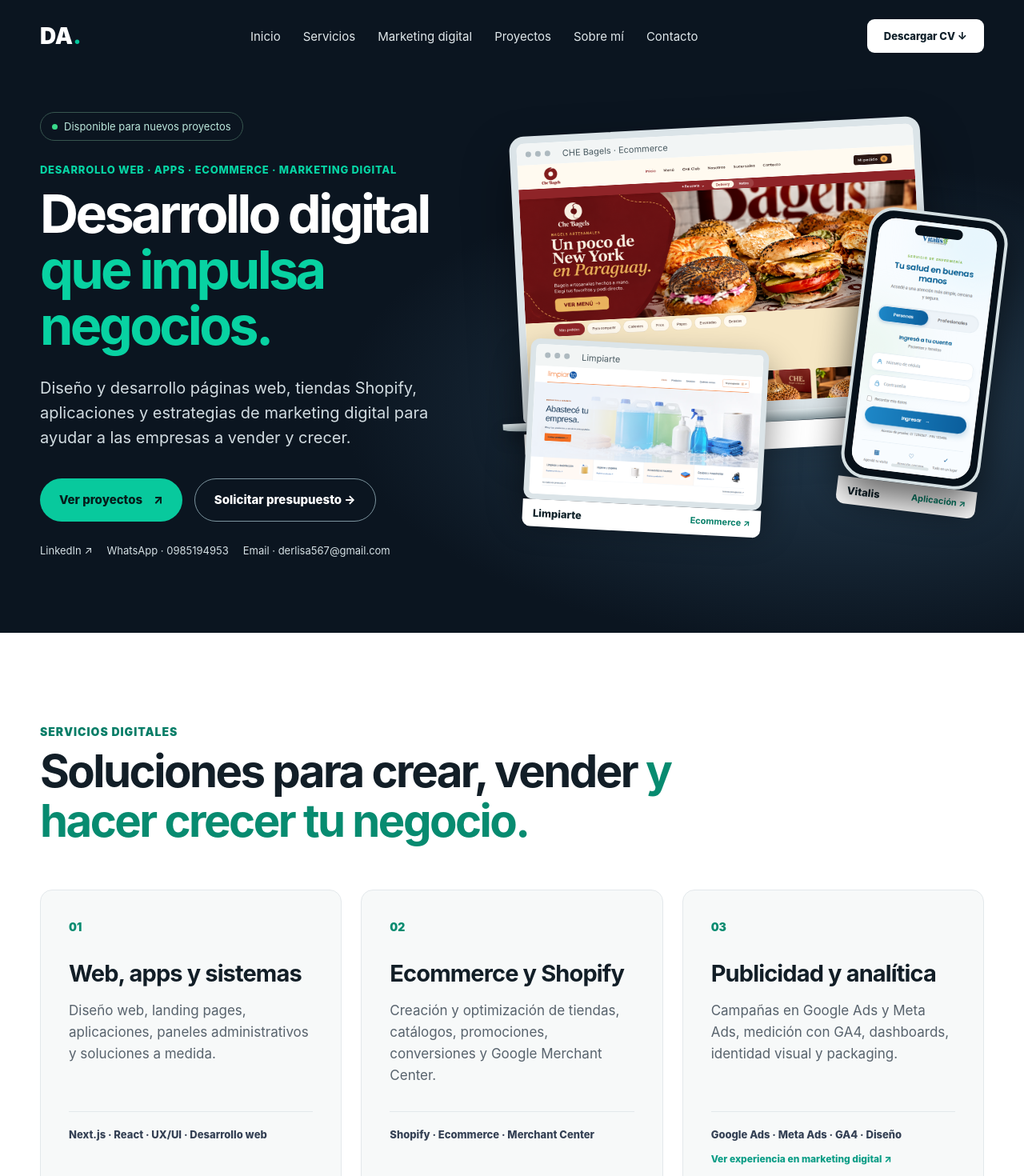
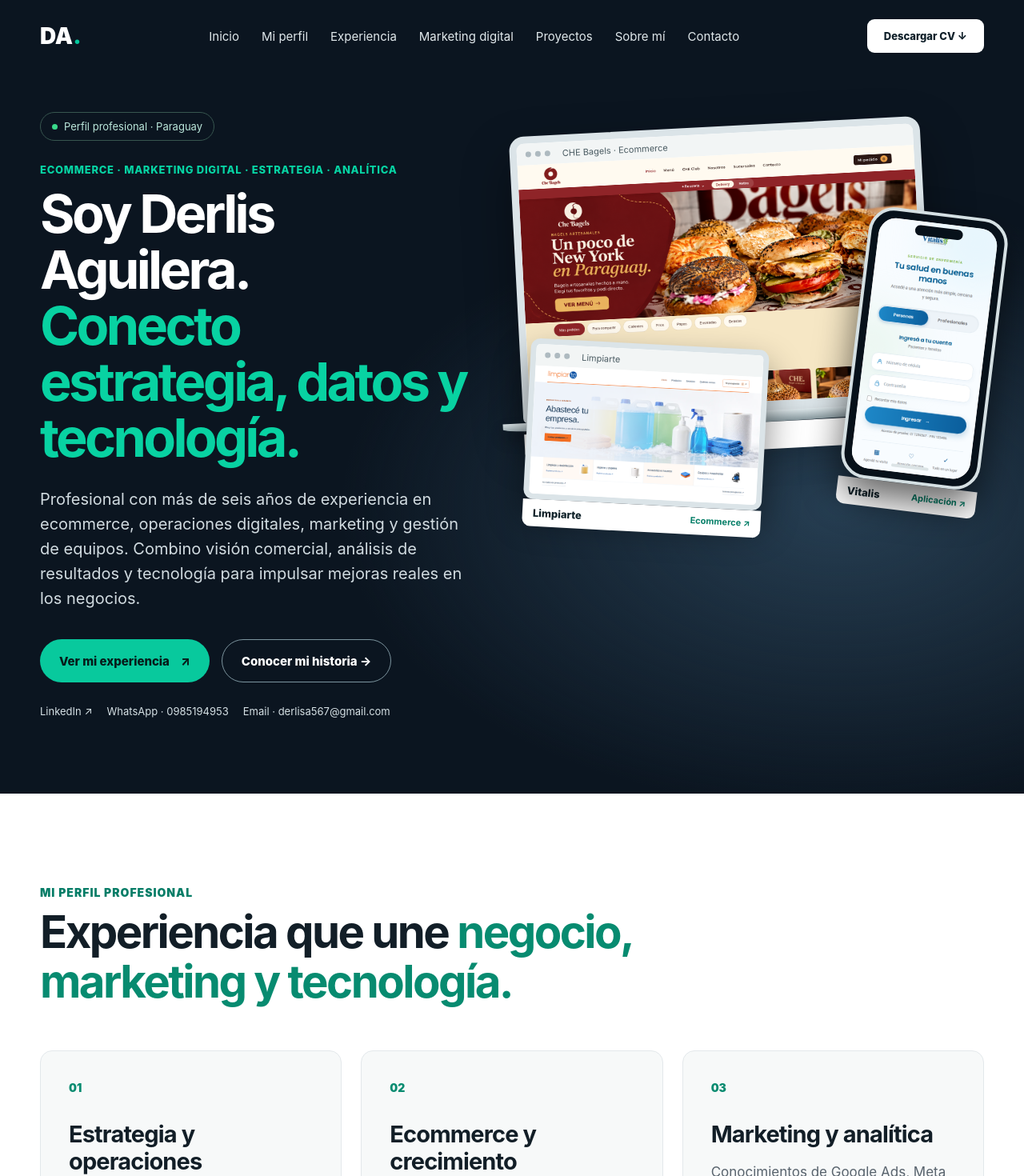
Before and after one commit to equantum-py/Derlis_Aguilera_Alarcon, a Next.js app: page / in a window 1280 px wide. Shown: the top 1470 px of the page at 80% size. Built offline with nearby package versions, Linux system fonts and the light colour scheme; no server answers.

Commit message:
refactor: posicionar portada como perfil profesional y no agencia

```diff
--- a/app/page.tsx
+++ b/app/page.tsx
@@ -12,7 +12,8 @@ export default function Home() {
         <a className="rr-brand" href="#inicio" aria-label="Ir al inicio">DA<span>.</span></a>
         <nav aria-label="Navegación principal">
           <a href="#inicio">Inicio</a>
-          <a href="#servicios">Servicios</a>
+          <a href="#perfil">Mi perfil</a>
+          <a href="/experiencia">Experiencia</a>
           <a href="/marketing-digital">Marketing digital</a>
           <a href="#proyectos">Proyectos</a>
           <a href="/sobre-mi">Sobre mí</a>
@@ -25,13 +26,13 @@ export default function Home() {
         <div className="rr-container rr-hero-grid">
           <Reveal>
             <div className="rr-hero-copy">
-              <div className="rr-status"><i /> Disponible para nuevos proyectos</div>
-              <p className="rr-kicker">Desarrollo web · Apps · Ecommerce · Marketing digital</p>
-              <h1>Desarrollo digital<br/><span>que impulsa negocios.</span></h1>
-              <p className="rr-lead">Diseño y desarrollo páginas web, tiendas Shopify, aplicaciones y estrategias de marketing digital para ayudar a las empresas a vender y crecer.</p>
+              <div className="rr-status"><i /> Perfil profesional · Paraguay</div>
+              <p className="rr-kicker">Ecommerce · Marketing digital · Estrategia · Analítica</p>
+              <h1>Soy Derlis Aguilera.<br/><span>Conecto estrategia, datos y tecnología.</span></h1>
+              <p className="rr-lead">Profesional con más de seis años de experiencia en ecommerce, operaciones digitales, marketing y gestión de equipos. Combino visión comercial, análisis de resultados y tecnología para impulsar mejoras reales en los negocios.</p>
               <div className="rr-actions">
-                <a className="rr-primary" href="#proyectos">Ver proyectos <span>↗</span></a>
-                <a className="rr-secondary" href={`https://wa.me/${contact.whatsapp}`} target="_blank" rel="noreferrer">Solicitar presupuesto →</a>
+                <a className="rr-primary" href="/experiencia">Ver mi experiencia <span>↗</span></a>
+                <a className="rr-secondary" href="/sobre-mi">Conocer mi historia →</a>
               </div>
               <div className="rr-contact-inline">
                 <a href={contact.linkedin} target="_blank" rel="noreferrer">LinkedIn ↗</a>
@@ -70,21 +71,21 @@ export default function Home() {
         </div>
       </section>
 
-      <section className="rr-section rr-profile" id="servicios">
+      <section className="rr-section rr-profile" id="perfil">
         <div className="rr-container">
-          <Reveal><div className="rr-section-head"><p>Servicios digitales</p><h2>Soluciones para crear, vender <span>y hacer crecer tu negocio.</span></h2></div></Reveal>
+          <Reveal><div className="rr-section-head"><p>Mi perfil profesional</p><h2>Experiencia que une <span>negocio, marketing y tecnología.</span></h2></div></Reveal>
           <div className="rr-profile-grid">
-            <Reveal><article><span>01</span><h3>Web, apps y sistemas</h3><p>Diseño web, landing pages, aplicaciones, paneles administrativos y soluciones a medida.</p><div>Next.js · React · UX/UI · Desarrollo web</div></article></Reveal>
-            <Reveal><article><span>02</span><h3>Ecommerce y Shopify</h3><p>Creación y optimización de tiendas, catálogos, promociones, conversiones y Google Merchant Center.</p><div>Shopify · Ecommerce · Merchant Center</div></article></Reveal>
-            <Reveal><article><span>03</span><h3>Publicidad y analítica</h3><p>Campañas en Google Ads y Meta Ads, medición con GA4, dashboards, identidad visual y packaging.</p><div>Google Ads · Meta Ads · GA4 · Diseño</div><a href="/marketing-digital" style={{display:"inline-block",marginTop:12,fontWeight:800,fontSize:12,color:"#0b9d86"}}>Ver experiencia en marketing digital ↗</a></article></Reveal>
+            <Reveal><article><span>01</span><h3>Estrategia y operaciones</h3><p>Gestión de canales digitales, coordinación de equipos, procesos comerciales y mejora continua de la experiencia del cliente.</p><div>Ecommerce Strategy · Operaciones · Liderazgo</div></article></Reveal>
+            <Reveal><article><span>02</span><h3>Ecommerce y crecimiento</h3><p>Experiencia en Shopify, gestión de catálogos, promociones, SEO, conversión y análisis de ventas digitales.</p><div>Shopify · SEO · Conversión · KPIs</div></article></Reveal>
+            <Reveal><article><span>03</span><h3>Marketing y analítica</h3><p>Conocimientos de Google Ads, Meta Ads, GA4 y seguimiento de indicadores como CTR, CPC, CPM, alcance y frecuencia.</p><div>Google Ads · Meta Ads · GA4 · Indicadores</div><a href="/marketing-digital" style={{display:"inline-block",marginTop:12,fontWeight:800,fontSize:12,color:"#0b9d86"}}>Ver experiencia en marketing digital ↗</a></article></Reveal>
           </div>
         </div>
       </section>
 
       <section className="rr-section rr-projects" id="proyectos">
         <div className="rr-container">
-          <Reveal><div className="rr-section-head rr-project-head"><p>Portafolio de proyectos</p><h2>Webs, ecommerce y aplicaciones <span>que podés explorar.</span></h2></div></Reveal>
-          <div className="rr-featured-intro"><strong>Proyectos en Paraguay y Colombia</strong><span>Proyectos de Paraguay y Colombia. Diseño, ecommerce y soluciones para marcas que buscan crecer.</span></div>
+          <Reveal><div className="rr-section-head rr-project-head"><p>Proyectos como evidencia</p><h2>Trabajos que reflejan <span>mis conocimientos y experiencia.</span></h2></div></Reveal>
+          <div className="rr-featured-intro"><strong>Experiencia con proyectos de Paraguay y Colombia</strong><span>Una selección de trabajos digitales en los que aplico capacidades de ecommerce, diseño, tecnología y gestión.</span></div>
           <div className="rr-project-grid rr-new-project-grid">
             {highlightedProjects.map((project, index) => (
               <Reveal key={project.title}>
@@ -103,14 +104,14 @@ export default function Home() {
 
       <section className="rr-stack">
         <div className="rr-container">
-          <div className="rr-stack-title"><span>Tecnologías y plataformas</span><p>Trabajo con herramientas profesionales para desarrollar, vender y medir.</p></div>
+          <div className="rr-stack-title"><span>Conocimientos y herramientas</span><p>Competencias que complementan mi experiencia en gestión, marketing, ecommerce y análisis de datos.</p></div>
           <div className="rr-stack-items">{["JavaScript","TypeScript","Python","PHP","HTML5","CSS3","SQL","React","Next.js","Node.js","FastAPI","Tailwind CSS","PostgreSQL","Supabase","Neon","Prisma","Shopify Liquid","Git","GitHub","Despliegue web","APIs REST","PWA","Figma","GA4","Google Ads","Meta Ads"].map(item => <span key={item}>{item}</span>)}</div>
         </div>
       </section>
 
       <section className="rr-equantum">
         <div className="rr-container rr-equantum-grid">
-          <div><p>Emprendimiento</p><h2>eQuantum<span>.</span></h2><p className="rr-equantum-copy">Consultoría digital para empresas que necesitan ordenar, desarrollar y hacer crecer su negocio.</p><a href="https://www.equantum.com.py/" target="_blank" rel="noreferrer">Conocer eQuantum ↗</a></div>
+          <div><p>Parte de mi trayectoria</p><h2>eQuantum<span>.</span></h2><p className="rr-equantum-copy">Además de mi experiencia corporativa, impulso proyectos digitales a través de mi emprendimiento eQuantum, donde aplico conocimientos de tecnología, ecommerce y estrategia.</p><a href="/sobre-mi">Conocer mi historia ↗</a></div>
           <div className="rr-eq-numbers"><div><strong>17</strong><span>proyectos seleccionados</span></div><div><strong>Internacional</strong><span>Paraguay · Colombia</span></div></div>
         </div>
       </section>
@@ -118,10 +119,10 @@ export default function Home() {
       <footer className="rr-footer" id="contacto">
         <div className="rr-container">
           <div className="rr-footer-top">
-            <div className="rr-footer-copy"><p>¿Hablamos?</p><h2>Tu próximo proyecto <span>empieza acá.</span></h2></div>
+            <div className="rr-footer-copy"><p>Contacto profesional</p><h2>Conversemos sobre <span>nuevas oportunidades.</span></h2></div>
             <div className="rr-contact-cards">
-              <a href={`https://wa.me/${contact.whatsapp}`} target="_blank" rel="noreferrer"><span>WhatsApp</span><strong>{contact.whatsappLabel}</strong><small>Escribirme ahora ↗</small></a>
-              <a href={`mailto:${contact.email}`}><span>Email</span><strong>{contact.email}</strong><small>Enviar correo ↗</small></a>
+              <a href={`https://wa.me/${contact.whatsapp}`} target="_blank" rel="noreferrer"><span>WhatsApp</span><strong>{contact.whatsappLabel}</strong><small>Contactarme ↗</small></a>
+              <a href={`mailto:${contact.email}`}><span>Email</span><strong>{contact.email}</strong><small>Contacto profesional ↗</small></a>
               <div><span>Ubicación</span><strong>Paraguay</strong><small>Disponible para oportunidades</small></div>
             </div>
           </div>
```
